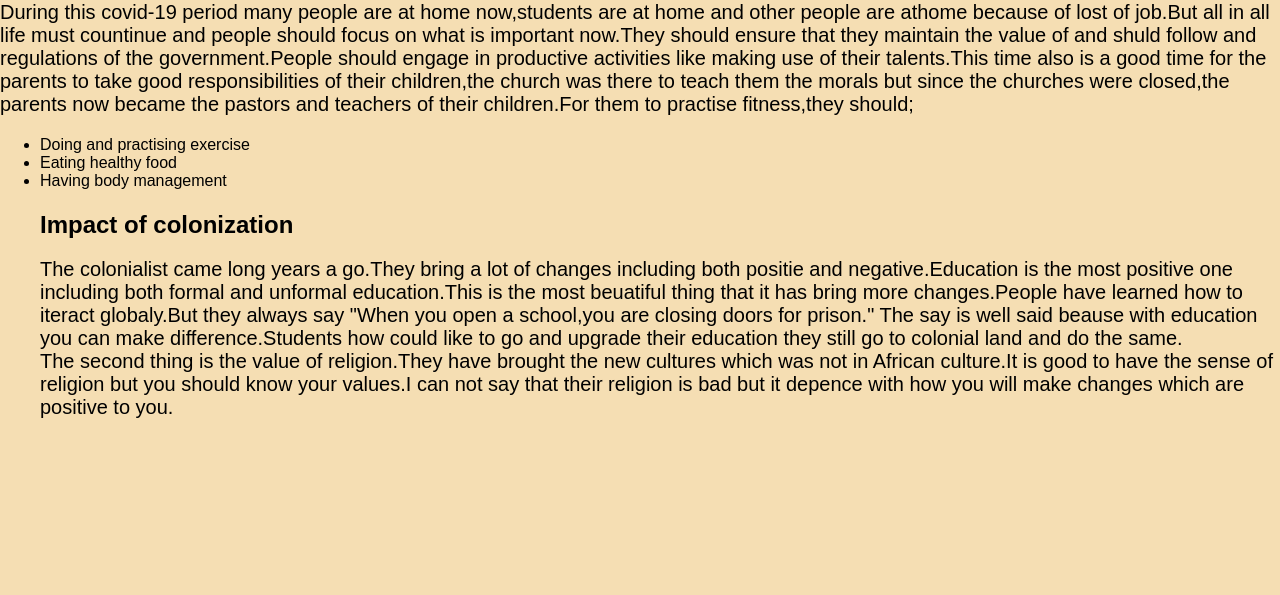
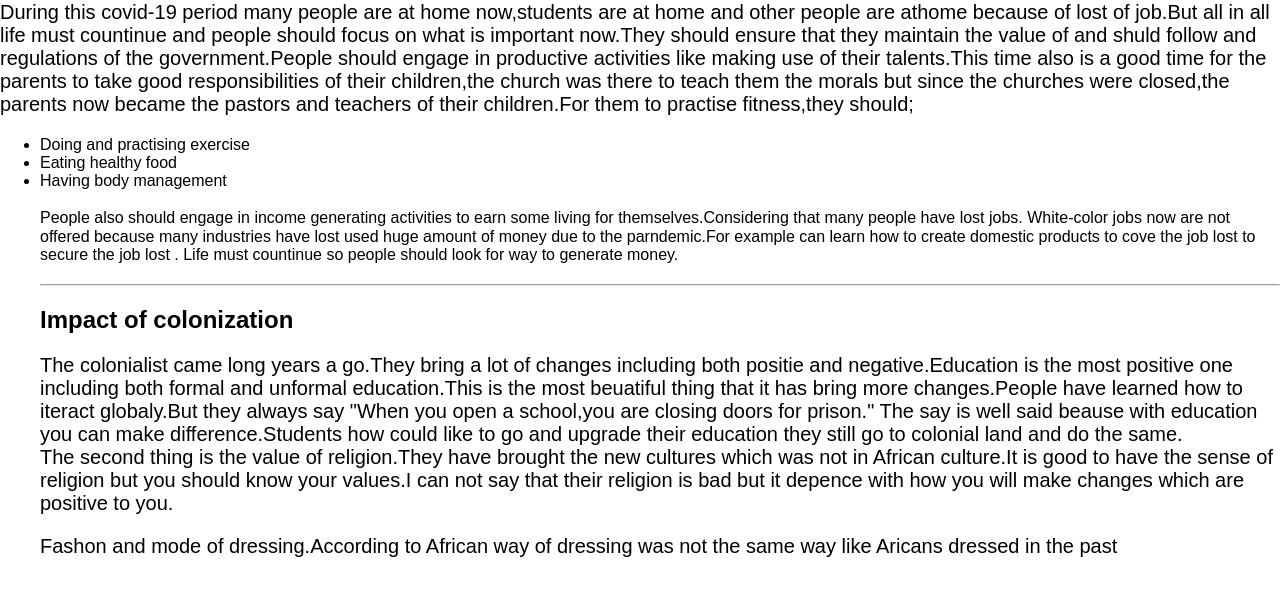
Before and after one commit to Joykamuren/Navigating, a plain HTML site: page life.html in a window 1280 px wide. Shown: the part 279-874 px from the top of the page. Drawn offline with nearby package versions, Linux system fonts and the light colour scheme.

Commit message:
initial commit

```diff
--- a/css/main.css
+++ b/css/main.css
@@ -1,8 +1,8 @@
 body{
 background-size: cover;
 height:900px;
-width:100%;
-background-color: wheat;
+width:90%
+background-color:red;
 }
 
 h1 p{
--- a/life.html
+++ b/life.html
@@ -23,13 +23,18 @@
        <div class="main-container top-part">
 
        <h1>How people can engage themselves during this pandemic</h1>
-       <p>During this covid-19 period many people are at home now,students are at home and other people are athome because of lost of job.But all in all life must countinue and people should focus on what is important now.They should ensure that they maintain the value of and shuld follow and regulations of the government.People should engage in productive activities like making use of their talents.This time also is a good time for the parents to take good responsibilities of their children,the church was there to teach them the morals but since the churches were closed,the parents now became the pastors and teachers of their children.For them to practise fitness,they should;</p>
+       <p>During this covid-19 period many people are at home now,students are at home and other people are athome because of lost of job.But all in all life must countinue and people should focus on what is important now.They should ensure that they maintain the value of and shuld follow and regulations of the government.People should engage in productive activities like making use of their talents.This time also is a good time for the parents to take good responsibilities of their children,the church was there to teach them the morals but since the churches were closed,the parents now became the pastors and teachers of their children.For them to practise fitness,they should;
        <ul>
         <li>Doing and practising exercise</li>
         <li>Eating healthy food</li>
         <li>Having body management</li>
-        <h2>Impact of colonization</h2>
-        <p>The colonialist came long years a go.They bring a lot of changes including both positie and negative.Education is the most positive one including both formal and unformal education.This is the most beuatiful thing that it has bring more changes.People have learned how to iteract globaly.But they always say "When you open a school,you are closing doors for prison." The say is well said beause with education you can make difference.Students how could like to go and upgrade their education they still go to colonial land and do the same.<br>The second thing is the value of religion.They have brought the new cultures which was not in African culture.It is good to have the sense of religion but  you should know your values.I can not say that their religion is bad but it depence with how you will make changes which are positive to you.</p>
+        <br>People also should engage in income generating activities to  earn some living for themselves.Considering that many people have lost jobs. White-color jobs now are not offered because many industries have lost used huge amount of money due to the parndemic.For example can learn how to create domestic products to cove the job lost to secure the job lost . Life must countinue so people should look for way to generate money.
+      </p>
+     <hr>
+     <h2>Impact of colonization</h2>
+      <p>The colonialist came long years a go.They bring a lot of changes including both positie and negative.Education is the most positive one including both formal and unformal education.This is the most beuatiful thing that it has bring more changes.People have learned how to iteract globaly.But they always say "When you open a school,you are closing doors for prison." The say is well said beause with education you can make difference.Students how could like to go and upgrade their education they still go to colonial land and do the same.<br>The second thing is the value of religion.They have brought the new cultures which was not in African culture.It is good to have the sense of religion but  you should know your values.I can not say that their religion is bad but it depence with how you will make changes which are positive to you.</p>
+      <p>Fashon and mode of dressing.According to African way of dressing was not the same way like Aricans dressed in the past</p>
+
         </ul>
      </div>
 
```
Also changed, not shown: About.html (+1 -0 lines), index.html (+1 -1 lines).
